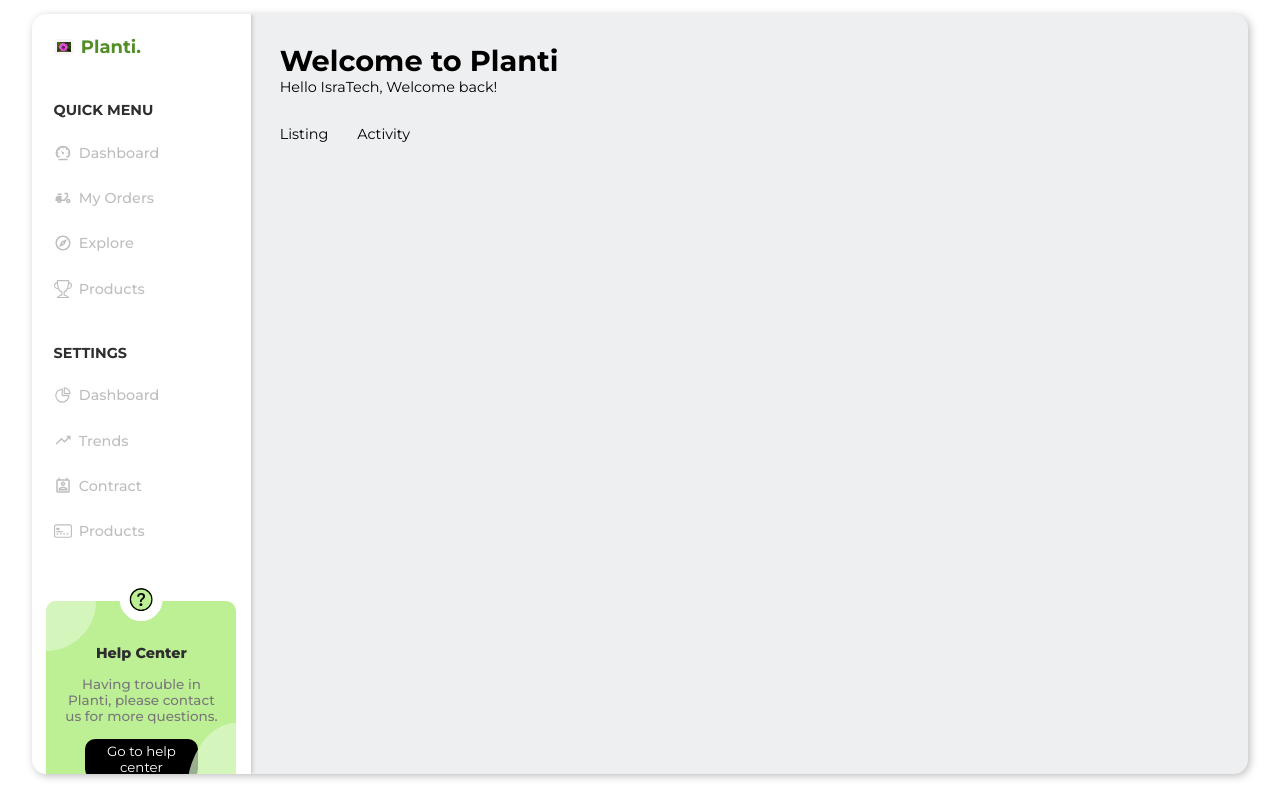
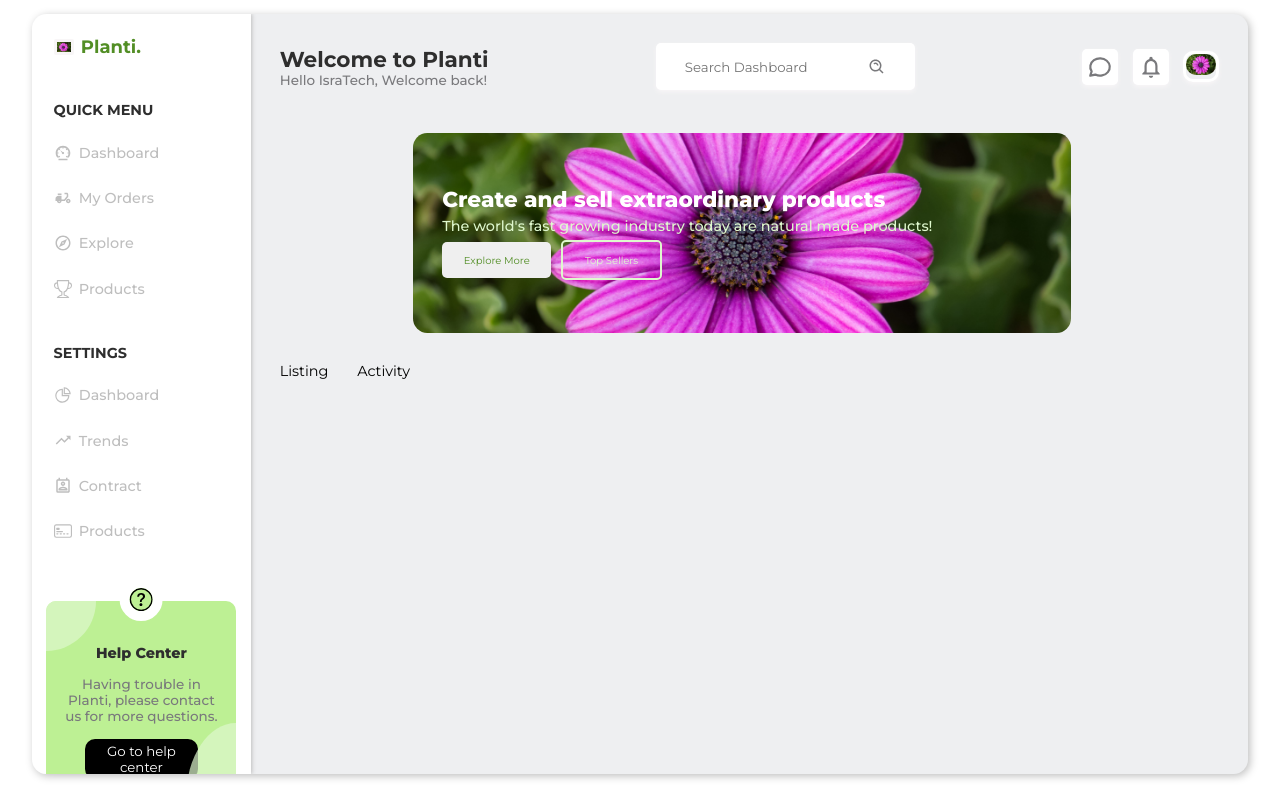
Before and after one commit to JEWOOLAFAVOUR/Plant-Dashboard-, a React (Vite) app: page / in a window 1280 px wide. Built offline with nearby package versions, Linux system fonts and the light colour scheme.

Commit message:
sssisisisi

```diff
--- a/src/App.css
+++ b/src/App.css
@@ -44,6 +44,7 @@ li {
 
 .icon {
     font-size: var(--h2FontSize);
+    cursor: pointer;
 }
 
 img {
--- a/src/components/BodySection/TopSection/Top.jsx
+++ b/src/components/BodySection/TopSection/Top.jsx
@@ -1,5 +1,17 @@
 import React from 'react'
 import './top.css'
+
+// IMPORTS ICONS
+import { BiSearchAlt } from 'react-icons/bi';
+import { TbMessageCircle } from 'react-icons/tb';
+import { MdOutlineNotificationsNone } from 'react-icons/md';
+import { BsArrowRightShort } from 'react-icons/bs';
+
+// IMAGES
+import adminImage from '../../../assets/images/flower1.jpg'
+import dashImage from '../../../assets/images/flower1.jpg'
+import profile from '../../../assets/images/flower1.jpg'
+
 
 const Top = () => {
     return (
@@ -11,10 +23,66 @@ const Top = () => {
                 </div>
 
                 <div className="searchBar flex">
-                    {/* <input type="text" placeholder='Search Dashboard' /> */}
+                    <input type="text" placeholder='Search Dashboard' />
+                    <BiSearchAlt className='icon' />
                 </div>
+
+                <div className="adminDiv flex">
+                    <TbMessageCircle className='icon' />
+                    <MdOutlineNotificationsNone className='icon' />
+                    <div className="adminImage">
+                        <img src={adminImage} alt="Admin Image" />
+                    </div>
+                </div>
+
             </div>
-        </div>
+
+            <div className="cardSection flex">
+                <div className="rightCard flex">
+                    <h1>Create and sell extraordinary products</h1>
+                    <p>The world's fast growing industry today are natural made products!</p>
+
+                    <div className="flex">
+                        <button className="dash-btn">Explore More</button>
+                        <button className="dash-btn transparent">Top Sellers</button>
+                    </div>
+
+                    <div className="videoDiv">
+                        <img src={dashImage} alt="dash image" />
+                    </div>
+
+                </div>
+
+                <div className="leftCard flex">
+                    <div className="main flex">
+                        {/* <div className="textDiv">
+                            <h1>My Stat</h1>
+
+                            <div className="flex">
+                                <span>
+                                    Today <br /> <small>4 Orders</small>
+                                </span>
+                                <span>
+                                    This Month <br /> <small>175 Orders</small>
+                                </span>
+                            </div>
+
+                            <span className="flex link">
+                                Go to my orders <BsArrowRightShort className='icon' />
+                            </span>
+
+                        </div> */}
+
+                        {/* <div className="imgDiv">
+                            <img src={profile} alt="Image Name" />
+                        </div> */}
+
+
+                    </div>
+                </div>
+
+            </div >
+        </div >
     )
 }
 
--- a/src/components/BodySection/TopSection/top.css
+++ b/src/components/BodySection/TopSection/top.css
@@ -1 +1,140 @@
-/*# sourceMappingURL=top.css.map */
+:root {
+  --PrimaryColor: hsl(94, 59%, 35%);
+  --HoverColor: #bdf094;
+  --paleGreen: hsl(96, 75%, 89%);
+  --whiteColor: hsl(0, 0%, 100%);
+  --blackColor: hsl(0, 0%, 18%);
+  --textColor: hsl(240, 1%, 48%);
+  --bgColor: hsl(220, 10%, 94%);
+  --greyText: rgb(190, 190, 190);
+  --inputColor: hsl(330, 12%, 97%);
+  /* FONT  */
+  --biggestFontSize: 2.5rem;
+  --h1FontSize: 1.5rem;
+  --h2FontSize: 1.25rem;
+  --h3FontSize: 1rem;
+  --normalFontSize: 0.938rem;
+  --smallFontSize: 0.813rem;
+  --smallestFontSize: 0.75rem;
+}
+
+.topSection .headerSection {
+  justify-content: space-between;
+}
+.topSection .headerSection .title h1 {
+  font-size: var(--h1FontSize);
+  color: var(--blackColor);
+  font-weight: 700;
+}
+.topSection .headerSection .title p {
+  font-size: var(--normalFontSize);
+  color: var(--textColor);
+  font-weight: 500;
+}
+.topSection .headerSection .searchBar {
+  padding: 1rem 2rem;
+  background: var(--whiteColor);
+  border-radius: 5px;
+  gap: 1rem;
+  box-shadow: 0 2px 4px var(--inputColor);
+}
+.topSection .headerSection .searchBar input {
+  border: none;
+  outline: none;
+  background: none;
+}
+.topSection .headerSection .searchBar .icon {
+  color: var(--textColor);
+}
+.topSection .headerSection .searchBar .icon:hover {
+  color: var(--PrimaryColor);
+}
+.topSection .headerSection .adminDiv {
+  gap: 1rem;
+}
+.topSection .headerSection .adminDiv .icon {
+  font-size: var(--biggestFontSize);
+  background-color: var(--whiteColor);
+  border-radius: 5px;
+  padding: 5px;
+  box-shadow: 0 2px 4px var(--inputColor);
+  color: var(--textColor);
+}
+.topSection .headerSection .adminDiv .adminImage {
+  border: 3px solid var(--whiteColor);
+  border-radius: 10px;
+  width: 2.5rem;
+  overflow: hidden;
+  box-shadow: 0 2px 4px var(--inputColor);
+}
+.topSection .headerSection .adminDiv .adminImage img {
+  width: 100%;
+  height: 100%;
+  border-radius: 10px;
+}
+.topSection .cardSection {
+  margin-top: 3rem;
+  gap: 1rem;
+}
+.topSection .cardSection .rightCard {
+  position: relative;
+  flex-basis: 70%;
+  height: 200px;
+  flex-direction: column;
+  align-items: flex-start;
+  justify-content: center;
+  margin: auto;
+  padding: 2rem;
+  border-radius: 1rem;
+  overflow: hidden;
+}
+.topSection .cardSection .rightCard .videoDiv {
+  position: absolute;
+  height: 100%;
+  width: 100%;
+  top: 0;
+  left: 0;
+  right: 0;
+  bottom: 0;
+}
+.topSection .cardSection .rightCard .videoDiv img {
+  width: 100%;
+  height: 100%;
+  -o-object-fit: cover;
+     object-fit: cover;
+}
+.topSection .cardSection .rightCard h1,
+.topSection .cardSection .rightCard p,
+.topSection .cardSection .rightCard .dash-btn {
+  z-index: 100;
+}
+.topSection .cardSection .rightCard h1 {
+  font-size: var(--h1FontSize);
+  color: var(--whiteColor);
+  font-weight: 800;
+}
+.topSection .cardSection .rightCard p {
+  color: var(--paleGreen);
+  font-weight: 500;
+  margin-top: 5px;
+  margin-bottom: 5px;
+}
+.topSection .cardSection .rightCard .dash-btn {
+  border: none;
+  border-radius: 5px;
+  color: var(--PrimaryColor);
+  font-size: 10px;
+  margin-right: 10px;
+  box-shadow: none;
+  padding: 0.8rem 1.5rem;
+  cursor: pointer;
+}
+.topSection .cardSection .rightCard .transparent {
+  background: none;
+  border: 2px solid var(--paleGreen);
+  color: var(--paleGreen);
+}
+.topSection .cardSection .rightCard .transparent:hover {
+  background-color: var(--paleGreen);
+  color: var(--PrimaryColor);
+}/*# sourceMappingURL=top.css.map */
--- a/src/components/BodySection/TopSection/top.scss
+++ b/src/components/BodySection/TopSection/top.scss
@@ -0,0 +1,165 @@
+:root {
+  --PrimaryColor: hsl(94, 59%, 35%);
+  --HoverColor: #bdf094;
+  --paleGreen: hsl(96, 75%, 89%);
+  --whiteColor: hsl(0, 0%, 100%);
+  --blackColor: hsl(0, 0%, 18%);
+  --textColor: hsl(240, 1%, 48%);
+  --bgColor: hsl(220, 10%, 94%);
+  --greyText: rgb(190, 190, 190);
+  --inputColor: hsl(330, 12%, 97%);
+
+  /* FONT  */
+  --biggestFontSize: 2.5rem;
+  --h1FontSize: 1.5rem;
+  --h2FontSize: 1.25rem;
+  --h3FontSize: 1rem;
+  --normalFontSize: 0.938rem;
+  --smallFontSize: 0.813rem;
+  --smallestFontSize: 0.75rem;
+}
+
+.topSection {
+  .headerSection {
+    justify-content: space-between;
+
+    .title {
+      h1 {
+        font-size: var(--h1FontSize);
+        color: var(--blackColor);
+        font-weight: 700;
+      }
+
+      p {
+        font-size: var(--normalFontSize);
+        color: var(--textColor);
+        font-weight: 500;
+      }
+    }
+
+    .searchBar {
+      padding: 1rem 2rem;
+      background: var(--whiteColor);
+      border-radius: 5px;
+      gap: 1rem;
+      box-shadow: 0 2px 4px var(--inputColor);
+
+      input {
+        border: none;
+        outline: none;
+        background: none;
+      }
+
+      .icon {
+        color: var(--textColor);
+        &:hover {
+          color: var(--PrimaryColor);
+        }
+      }
+    }
+
+    .adminDiv {
+      gap: 1rem;
+
+      .icon {
+        font-size: var(--biggestFontSize);
+        background-color: var(--whiteColor);
+        border-radius: 5px;
+        padding: 5px;
+        box-shadow: 0 2px 4px var(--inputColor);
+        color: var(--textColor);
+      }
+
+      .adminImage {
+        border: 3px solid var(--whiteColor);
+        border-radius: 10px;
+        width: 2.5rem;
+        overflow: hidden;
+        box-shadow: 0 2px 4px var(--inputColor);
+
+        img {
+          width: 100%;
+          height: 100%;
+          border-radius: 10px;
+        }
+      }
+    }
+  }
+
+  .cardSection {
+    margin-top: 3rem;
+    gap: 1rem;
+
+    .rightCard {
+      position: relative;
+      flex-basis: 70%;
+      height: 200px;
+      flex-direction: column;
+      align-items: flex-start;
+      justify-content: center;
+      margin: auto;
+      padding: 2rem;
+      border-radius: 1rem;
+      overflow: hidden;
+
+      .videoDiv {
+        position: absolute;
+        height: 100%;
+        width: 100%;
+        top: 0;
+        left: 0;
+        right: 0;
+        bottom: 0;
+
+        img {
+          width: 100%;
+          height: 100%;
+          object-fit: cover;
+        }
+      }
+
+      h1,
+      p,
+      .dash-btn {
+        z-index: 100;
+      }
+
+      h1 {
+        font-size: var(--h1FontSize);
+        color: var(--whiteColor);
+        font-weight: 800;
+      }
+
+      p {
+        // padding: 1rem;
+        color: var(--paleGreen);
+        font-weight: 500;
+        margin-top: 5px;
+        margin-bottom: 5px;
+      }
+
+      .dash-btn {
+        border: none;
+        // border-radius: 2rem solid transparent;
+        border-radius: 5px;
+        color: var(--PrimaryColor);
+        font-size: 10px;
+        margin-right: 10px;
+        box-shadow: none;
+        padding: 0.8rem 1.5rem;
+        cursor: pointer;
+      }
+
+      .transparent {
+        background: none;
+        border: 2px solid var(--paleGreen);
+        color: var(--paleGreen);
+
+        &:hover {
+          background-color: var(--paleGreen);
+          color: var(--PrimaryColor);
+        }
+      }
+    }
+  }
+}
--- a/src/components/SideBarSection/sidebar.scss
+++ b/src/components/SideBarSection/sidebar.scss
@@ -6,7 +6,6 @@
   --blackColor: hsl(0, 0%, 18%);
   --textColor: hsl(240, 1%, 48%);
   --bgColor: hsl(220, 10%, 94%);
-  //   --greyText: hsl(240, 1%, 48%);
   --greyText: rgb(190, 190, 190);
   --inputColor: hsl(330, 12%, 97%);
 
```
Also changed, not shown: 2 other files (tests, documents, lock files or other folders).
